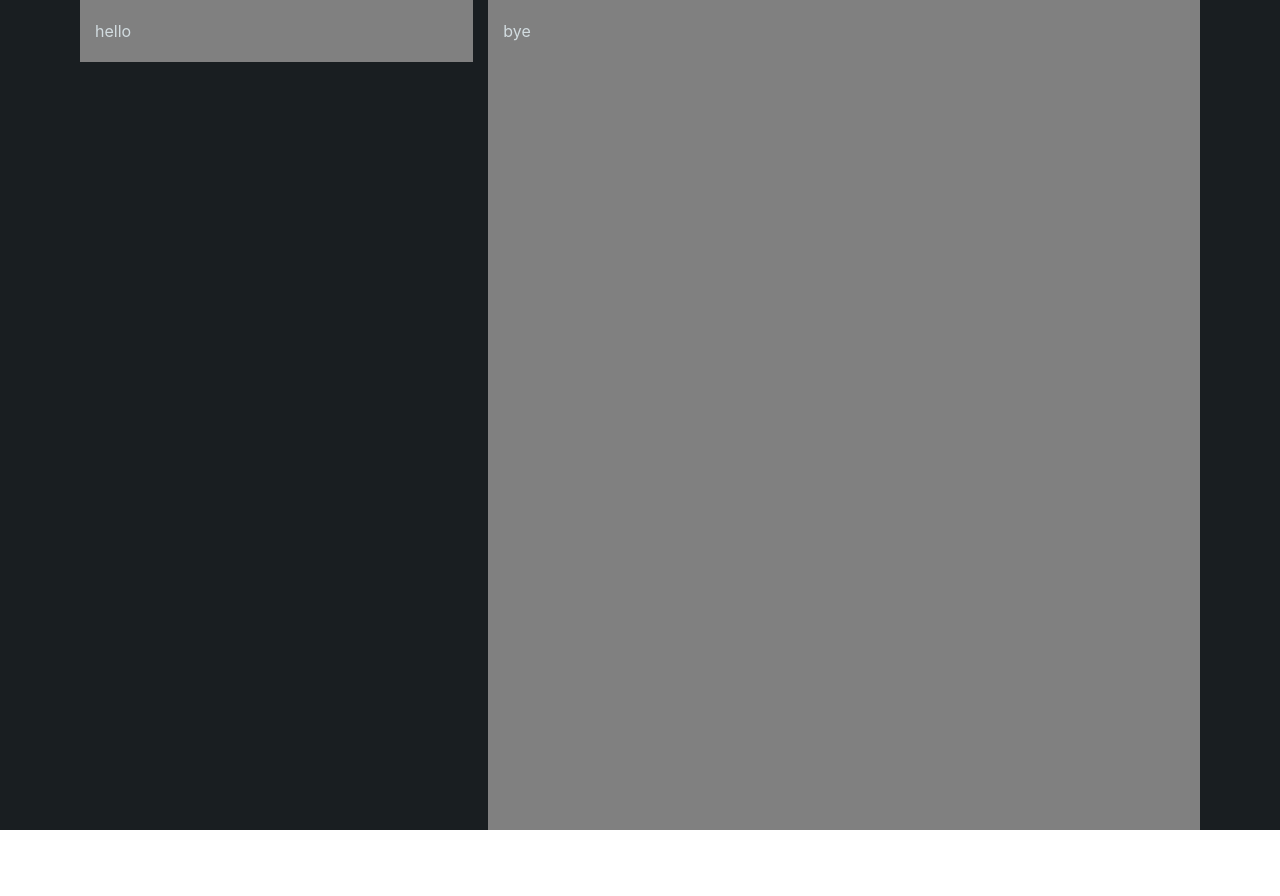
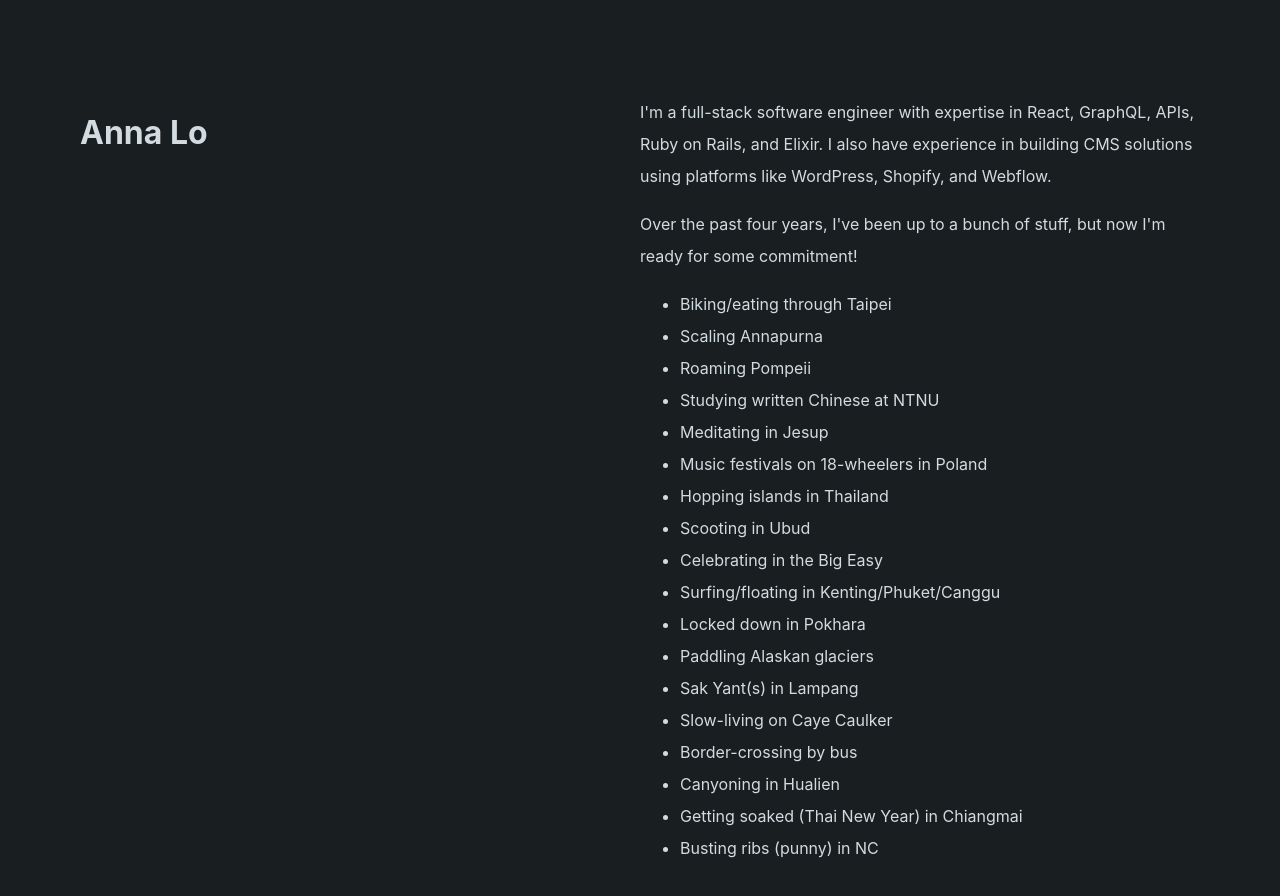
Before and after one commit to annalo/annalo.dev, a React (Create React App) app: page / in a window 1280 px wide. Shown: the top 896 px of the page. Before the commit the page ends 830 px from the top, so only its background shows below. Built offline with nearby package versions, Linux system fonts and the light colour scheme.

Commit message:
experience

```diff
--- a/src/Portfolio.css
+++ b/src/Portfolio.css
@@ -1,22 +1,18 @@
 .Portfolio {
   align-items: flex-start;
   display: flex;
-  gap: 15px;
   justify-content: space-around;
 }
 
-.Portfolio > .Portfolio-column {
-  background-color: gray;
-  padding: 15px;
+.Portfolio .Portfolio-column {
+  flex: 1 1 0;
+  padding: 5rem 0;
 }
 
-.Portfolio > .Portfolio-sidebar {
-  flex-grow: 1;
+.Portfolio .Portfolio-sidebar {
   position: sticky;
   top: 0;
 }
 
-.Portfolio > .Portfolio-main {
-  flex-grow: 2;
-  height: 100vh;
+.Portfolio .Portfolio-main {
 }
--- a/src/Portfolio.js
+++ b/src/Portfolio.js
@@ -1,13 +1,14 @@
 import './Portfolio.css';
+import About from './About';
 
 function Portfolio() {
   return (
     <div className="Portfolio">
       <div className="Portfolio-column Portfolio-sidebar">
-        hello
+        <h1>Anna Lo</h1>
       </div>
       <div className="Portfolio-column Portfolio-main">
-        bye
+        <About />
       </div>
     </div>
   );
```
Also changed, not shown: src/Experience.js (added, +12 -0 lines), src/components/ExperienceItem.css (added, +13 -0 lines), src/components/ExperienceItem.js (added, +12 -0 lines), src/Experience.css (added), 2 other files (tests, documents, lock files or other folders).
